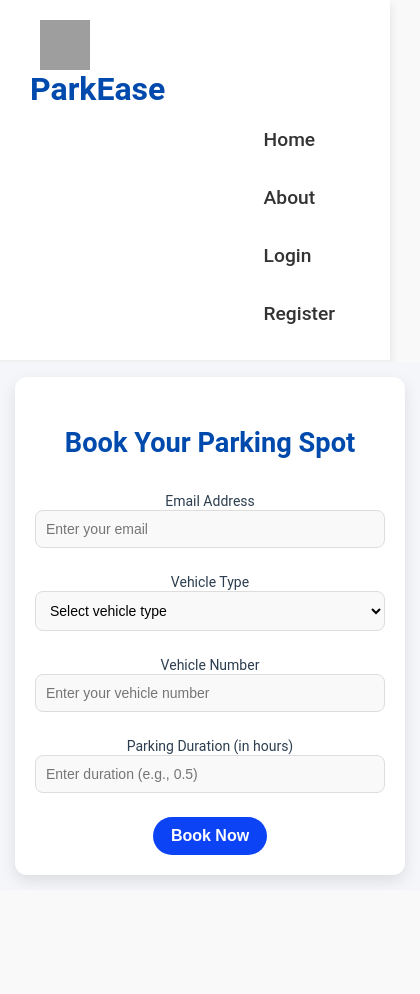
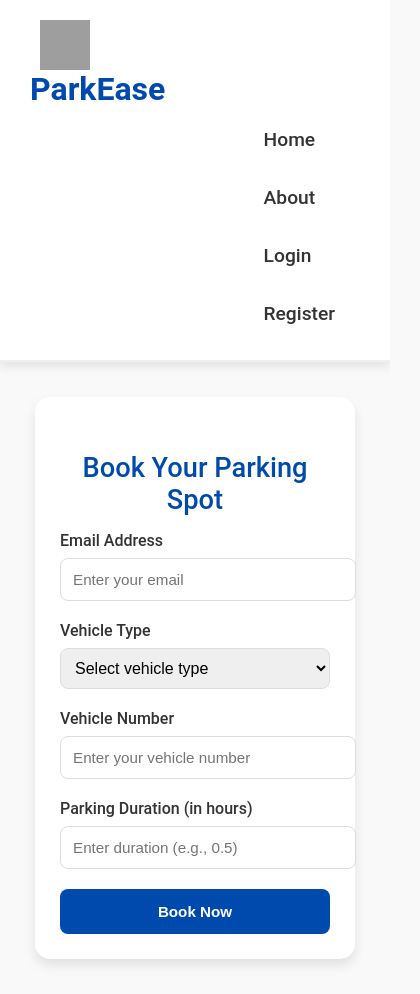
Before and after one commit to keshankumara/GUI-Parking-System, a React (Create React App) app in the folder Vehicle_Parking_System/Web_Application/parking-frontend/: page /booking in a window 390 px wide. Shown: the whole page, 420 px wide, since content can reach past the window. Before the commit the page ends 890 px from the top, so only its background shows below. Built offline with nearby package versions, Linux system fonts and the light colour scheme; grey boxes are pictures that could not be loaded.

Commit message:
Modification

```diff
--- a/Vehicle_Parking_System/Web_Application/parking-frontend/src/pages/booking.js
+++ b/Vehicle_Parking_System/Web_Application/parking-frontend/src/pages/booking.js
@@ -1,7 +1,7 @@
 import React, { useState } from 'react';
 import axios from 'axios';
 import './style/booking.css';
-import NavBar from '../componets/navbar'; // Fixed typo in 'components'
+import NavBar from '../componets/navbar';
 
 const Booking = () => {
   const [formData, setFormData] = useState({
@@ -11,9 +11,12 @@ const Booking = () => {
     time_duration: '',
   });
 
+  const [showSuccess, setShowSuccess] = useState(false);  // State to manage the success message
+  const [showError, setShowError] = useState(false);      // State to manage error messages
+
   const handleChange = (e) => {
-    const { name, value } = e.target; // Corrected destructuring
-    setFormData({ ...formData, [name]: value }); // Use 'name' to update the correct property
+    const { name, value } = e.target;
+    setFormData({ ...formData, [name]: value });
   };
 
   const handleSubmit = async (e) => {
@@ -25,15 +28,8 @@ const Booking = () => {
       });
 
       if (response.status === 200 && response.data.success) {
-        const alertBox = document.createElement('div');
-        alertBox.innerHTML = `
-          <div class="alert-box">
-            <h1>Booking Successful</h1>
-            <p>Your booking has been confirmed.</p>
-            <button onclick="this.parentElement.style.display='none'">Close</button>
-          </div>
-        `;
-        document.body.appendChild(alertBox);
+        setShowSuccess(true); // Show success message
+        setShowError(false); // Hide error message
         setFormData({
           email: '',
           vehicle_type: '',
@@ -41,36 +37,40 @@ const Booking = () => {
           time_duration: '',
         });
       } else {
-        alert('Booking Failed. Please try again.');
+        setShowError(true); // Show error message if booking fails
+        setShowSuccess(false);
       }
     } catch (error) {
-      alert('Error submitting the form. Please try again.');
+      setShowError(true); // Show error message on failure
+      setShowSuccess(false);
     }
   };
 
   return (
-    <div className="main-container">
+    <div>
       <NavBar />
+      <div className="booking">
         <div className="booking-container">
-      <form className="booking_form" onSubmit={handleSubmit}>
-        <h2 className='header' >Book Your Parking Spot</h2>
+          <h2>Book Your Parking Spot</h2>
 
+          <form className="booking-form" onSubmit={handleSubmit}>
             {/* Email Field */}
-        <div className="form-group">
-          <label>Email Address</label>
+            <div className="input-group">
+              <label htmlFor="email">Email Address</label>
               <input
                 type="email"
+                id="email"
                 name="email"
+                placeholder="Enter your email"
                 value={formData.email}
                 onChange={handleChange}
-            placeholder="Enter your email"
                 required
               />
             </div>
 
             {/* Vehicle Type Dropdown */}
-        <div className="form-group">
-          <label>Vehicle Type</label>
+            <div className="input-group">
+              <label htmlFor="vehicle_type">Vehicle Type</label>
               <select
                 name="vehicle_type"
                 value={formData.vehicle_type}
@@ -85,23 +85,25 @@ const Booking = () => {
             </div>
 
             {/* Vehicle Number Field */}
-        <div className="form-group">
-          <label>Vehicle Number</label>
+            <div className="input-group">
+              <label htmlFor="vehicle_no">Vehicle Number</label>
               <input
                 type="text"
+                id="vehicle_no"
                 name="vehicle_no"
+                placeholder="Enter your vehicle number"
                 value={formData.vehicle_no}
                 onChange={handleChange}
-            placeholder="Enter your vehicle number"
                 required
               />
             </div>
 
             {/* Parking Duration Field */}
-        <div className="form-group">
-          <label>Parking Duration (in hours)</label>
+            <div className="input-group">
+              <label htmlFor="time_duration">Parking Duration (in hours)</label>
               <input
                 type="number"
+                id="time_duration"
                 name="time_duration"
                 step="0.1"
                 value={formData.time_duration}
@@ -113,11 +115,29 @@ const Booking = () => {
 
             {/* Submit Button */}
             <div className="form-action">
-          <button className="bool_btn" type="submit">Book Now</button>
+              <button type="submit" className="booking-btn">Book Now</button>
             </div>
           </form>
+
+          {/* Success Alert Box */}
+          {showSuccess && (
+            <div className="alert-box success">
+              <h1>Booking Successful</h1>
+              <p>Your booking has been confirmed.</p>
+              <button onClick={() => setShowSuccess(false)}>Close</button>
             </div>
+          )}
 
+          {/* Error Alert Box */}
+          {showError && (
+            <div className="alert-box error">
+              <h1>Booking Failed</h1>
+              <p>There was an issue with your booking. Please try again.</p>
+              <button onClick={() => setShowError(false)}>Close</button>
+            </div>
+          )}
+        </div>
+      </div>
     </div>
   );
 };
--- a/Vehicle_Parking_System/Web_Application/parking-frontend/src/pages/style/booking.css
+++ b/Vehicle_Parking_System/Web_Application/parking-frontend/src/pages/style/booking.css
@@ -1,141 +1,180 @@
-/* Base Styles */
+/* General Styles */
 body {
-    font-family: 'Poppins', sans-serif;
   margin: 0;
-    padding: 0;
-    background-color: #f4f6f9; /* Soft light gray background */
-    height: 100vh; /* Full height of the viewport */
+  font-family: 'Roboto', sans-serif;
+  background-color: #F9F9F9;
+  color: #333333;
 }
 
-  /* Main Div (holds the entire content) */
-  .main-div {
-    display: flex;
-    justify-content: center;
-    align-items: center;
-    height: 100vh; /* Full height of viewport */
-    background-color: #e0e4e8; /* Light grayish background */
-    padding: 0;
+.navbarDiv {
+  padding-bottom: 15px;
 }
 
-  .header {
-    /* font-size: 2.5rem; */
+.booking {
+  display: flex;
+  flex-direction: column;
+  align-items: center;
+  justify-content: center;
+  padding: 20px;
+}
+
+.booking-container {
+  max-width: 400px;
+  background-color: #FFFFFF;
+  border-radius: 15px;
+  box-shadow: 0 6px 12px rgba(0, 0, 0, 0.1);
+  padding: 40px;
+  margin: 20px auto;
+  text-align: center;
+  transition: transform 0.3s ease;
+}
+
+.booking-container:hover {
+  transform: translateY(-10px);
+  box-shadow: 0 10px 20px rgba(0, 0, 0, 0.15);
+}
+
+h2 {
+  font-size: 2.5rem;
   color: #004AAD;
   margin-bottom: 20px;
   font-weight: 600;
-
 }
 
-  /* Booking Container (flex to center form) */
-  .booking-container {
-    display: flex;
-    justify-content: center;
-    align-items: center;
+.booking-form {
   width: 100%;
-    padding: 15px; /* Slightly less padding around the form */
-    background-color: #f4f6f9; /* Soft light background */
 }
 
-  /* Form Styles */
-  .booking_form {
-    display: flex;
-    flex-direction: column;
-    gap: 12px; /* Reduced gap between form fields */
-    background: #ffffff; /* White background for the form */
-    padding: 20px; /* Reduced padding */
-    border-radius: 12px; /* Slightly rounded corners */
-    width: 350px; /* Narrower form width */
-    box-shadow: 0 6px 15px rgba(0, 0, 0, 0.1); /* Softer shadow */
-    text-align: center;
-    color: #333; /* Dark gray text for readability */
+.input-group {
+  margin-bottom: 20px;
+  text-align: left;
 }
 
-  /* Hover effect on the form */
-  .booking_form:hover {
-    background-color: #f9f9f9; /* Slight lightening of the background */
+.input-group label {
+  font-size: 1rem;
+  color: #333333;
+  display: block;
+  margin-bottom: 8px;
+  font-weight: 500;
 }
 
-  /* Label Styling */
-  .booking_form label {
-    font-size: 14px; /* Slightly smaller font size */
-    color: #2c3e50; /* Darker shade for text */
-    margin-bottom: 6px; /* Reduced space between label and input */
+.input-group input,
+.input-group select {
+  width: 100%;
+  padding: 10px;
+  font-size: 1rem;
+  border: 1px solid #ddd;
+  border-radius: 8px;
+  outline: none;
+  transition: border-color 0.3s, box-shadow 0.3s;
 }
 
-  /* Input and Select Fields Styling */
-  .booking_form input,
-  .booking_form select {
-    padding: 10px; /* Slightly reduced padding */
-    font-size: 14px;
-    border-radius: 8px; /* Soft rounded borders */
-    border: 1px solid #ddd; /* Soft border */
-    margin-bottom: 12px; /* Reduced space between fields */
-    width: 100%;
-    box-sizing: border-box;
-    outline: none;
-    transition: border 0.3s ease, box-shadow 0.3s ease;
-    background-color: #f9f9f9; /* Light background for inputs */
+.input-group input:focus,
+.input-group select:focus {
+  border-color: #004AAD;
+  box-shadow: 0 0 8px rgba(0, 74, 173, 0.4);
 }
 
-  /* Focus effect on inputs and selects */
-  .booking_form input:focus,
-  .booking_form select:focus {
-    border-color: #3498db; /* Blue border on focus */
-    box-shadow: 0 0 8px rgba(52, 152, 219, 0.4); /* Soft blue shadow */
+.booking-btn {
+  background-color: #004AAD;
+  color: white;
+  border: none;
+  padding: 14px 20px;
+  font-size: 1.1rem;
+  border-radius: 8px;
+  cursor: pointer;
+  transition: background-color 0.3s, box-shadow 0.3s;
+  width: 100%;
+  font-weight: 600;
 }
 
-  /* Button Styling */
-  .bool_btn {
-    padding: 10px 18px; /* Slightly reduced padding */
-    font-size: 16px;
-    border-radius: 25px; /* Rounded button corners */
-    background-color: #0c43f5; /* Blue button */
-    color: #fff;
-    border: none;
-    cursor: pointer;
-    transition: background-color 0.3s ease;
-    font-weight: bold;
+.booking-btn:hover {
+  background-color: #003380;
+  box-shadow: 0 4px 15px rgba(0, 74, 173, 0.3);
 }
 
-  /* Button hover effect */
-  .bool_btn:hover {
-    background-color: #0c43f5; /* Darker blue when hovered */
+.booking-footer {
+  margin-top: 20px;
 }
 
-  /* Success alert box styling */
+.booking-footer p {
+  font-size: 1rem;
+  color: #555555;
+}
+
+.booking-footer a {
+  color: #004AAD;
+  text-decoration: none;
+  font-weight: 500;
+}
+
+.booking-footer a:hover {
+  text-decoration: underline;
+}
+
+/* Success and Error Alert Box Styling */
 .alert-box {
   position: fixed;
   top: 50%;
   left: 50%;
-    transform: translate(-50%, -50%); /* Center the alert box */
+  transform: translate(-50%, -50%);
   background-color: #ffffff;
-    padding: 20px; /* Slightly reduced padding */
+  padding: 20px;
   border-radius: 12px;
-    box-shadow: 0 6px 15px rgba(0, 0, 0, 0.1); /* Softer shadow */
+  box-shadow: 0 6px 15px rgba(0, 0, 0, 0.1);
   text-align: center;
   z-index: 1000;
-    width: 300px; /* Slightly smaller width for alert */
+  width: 300px;
 }
 
-  /* Success message in alert box */
 .alert-box h1 {
-    color: #2ecc71; /* Green color for success message */
-    font-size: 16px; /* Slightly smaller text */
-    margin-bottom: 8px;
+  font-size: 1.5rem;
+  margin-bottom: 10px;
 }
 
-  /* Button in alert box */
+.alert-box p {
+  font-size: 1rem;
+  margin-bottom: 15px;
+}
+
 .alert-box button {
-    background-color: #2ecc71; /* Green button in alert */
+  background-color: #3498db;
   color: white;
   padding: 10px 20px;
   border: none;
-    border-radius: 8px; /* Rounded corners */
+  border-radius: 8px;
   cursor: pointer;
   font-size: 16px;
   font-weight: bold;
 }
 
-  /* Hover effect for button in alert box */
 .alert-box button:hover {
-    background-color: #27ae60; /* Darker green on hover */
+  background-color: #2980b9;
 }
+
+/* Success Box */
+.alert-box.success {
+  border-left: 5px solid #2ecc71;
+}
+
+/* Error Box */
+.alert-box.error {
+  border-left: 5px solid #e74c3c;
+}
+
+
+/* Responsive Styles */
+@media screen and (max-width: 768px) {
+  .booking-container {
+    padding: 25px;
+    margin: 15px;
+  }
+
+  h2 {
+    font-size: 2rem;
+  }
+
+  .input-group input, .booking-btn {
+    font-size: 0.95rem;
+  }
+}
```
Lines whose indentation alone changed are shown as unchanged.
